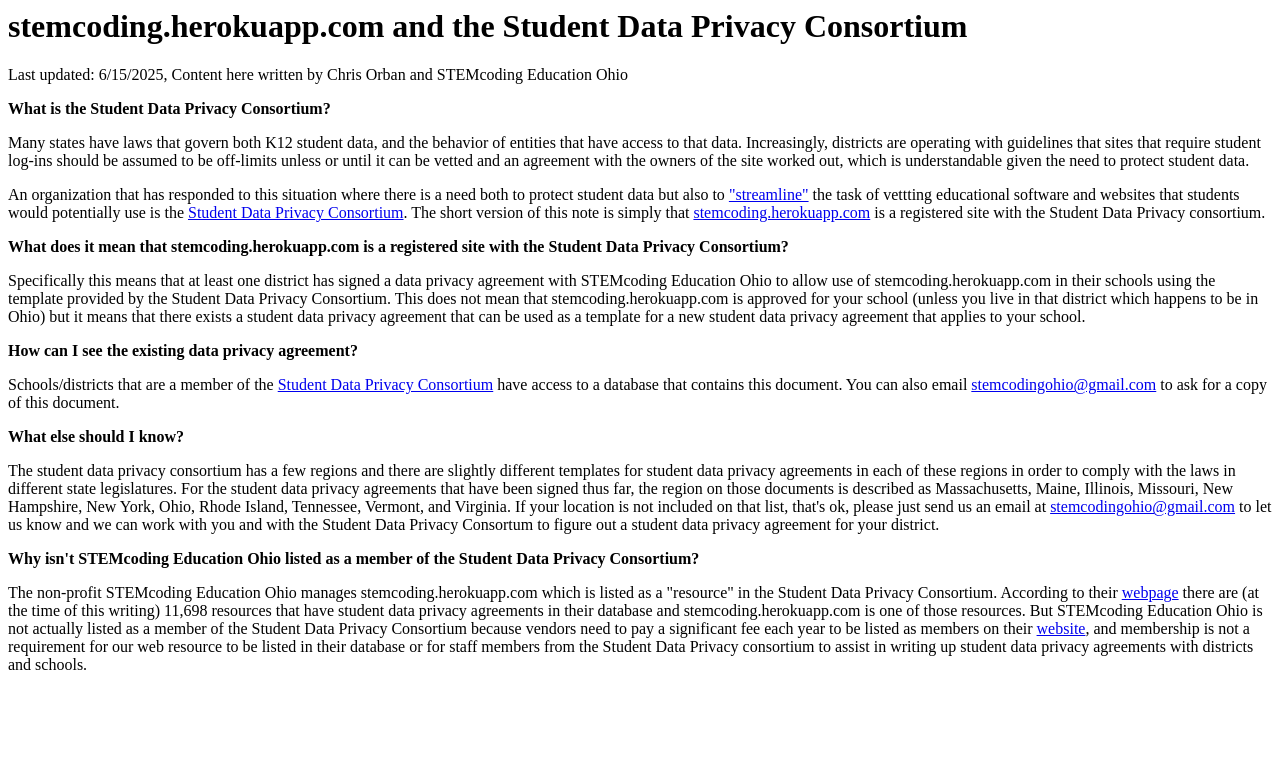
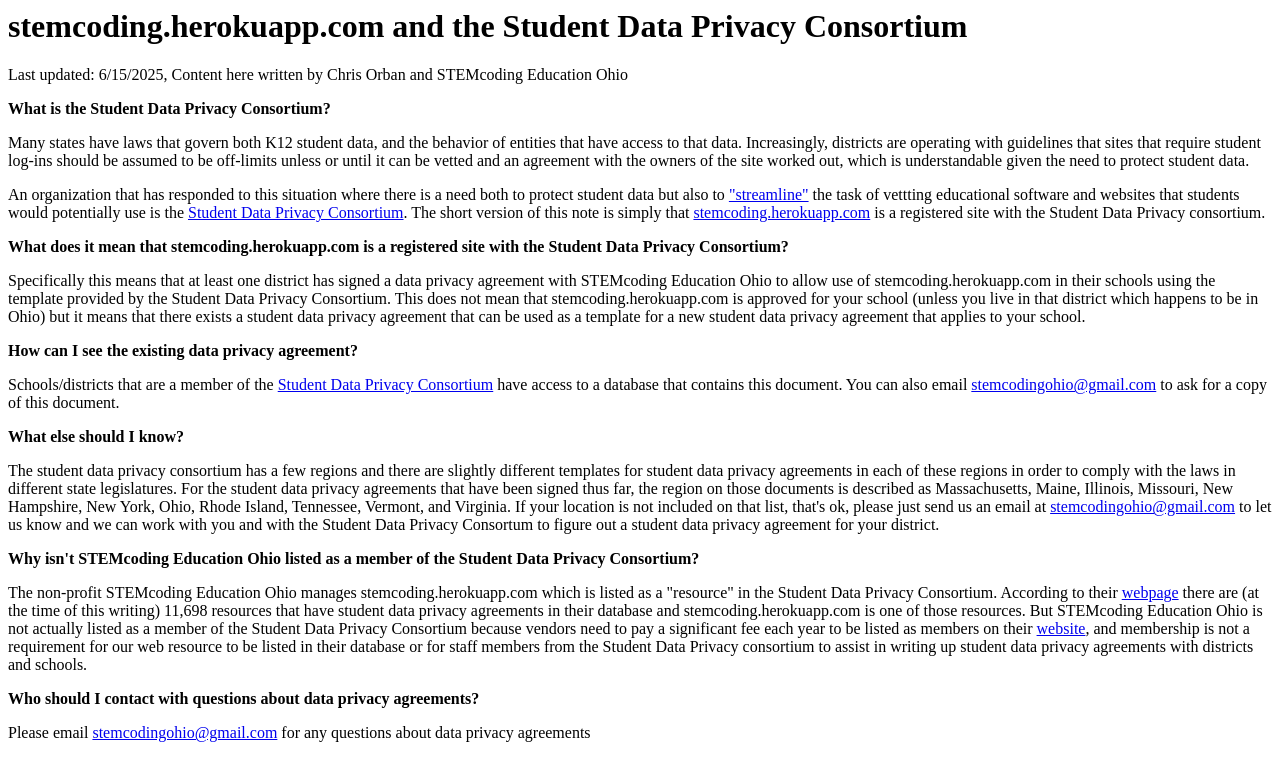
Before and after one commit to stemcodingohio/stemcodingohio.github.io, a plain HTML site: page sdpc.html in a window 1280 px wide. Drawn offline with Linux system fonts and the light colour scheme.

Commit message:
Update sdpc.html

```diff
--- a/sdpc.html
+++ b/sdpc.html
@@ -28,4 +28,8 @@ Rhode Island, Tennessee, Vermont, and Virginia. If your location is not included
 
 <p>The non-profit STEMcoding Education Ohio manages stemcoding.herokuapp.com which is listed as a "resource" in the Student Data Privacy Consortium. According to their <a href="https://privacy.a4l.org">webpage</a> there are (at the time of this writing) 11,698 resources that have student data privacy agreements in their database and stemcoding.herokuapp.com is one of those resources. But STEMcoding Education Ohio is not actually listed as a member of the Student Data Privacy Consortium because vendors need to pay a significant fee each year to be listed as members on their <a href="https://privacy.a4l.org/">website</a>, and membership is not a requirement for our web resource to be listed in their database or for staff members from the Student Data Privacy consortium to assist in writing up student data privacy agreements with districts and schools.</p>
 
+<p><b>Who should I contact with questions about data privacy agreements?</b></p>
+
+<p>Please email <a href="mailto:stemcodingohio@gmail.com">stemcodingohio@gmail.com</a> for any questions about data privacy agreements</p>
+
 </HTML>
```
